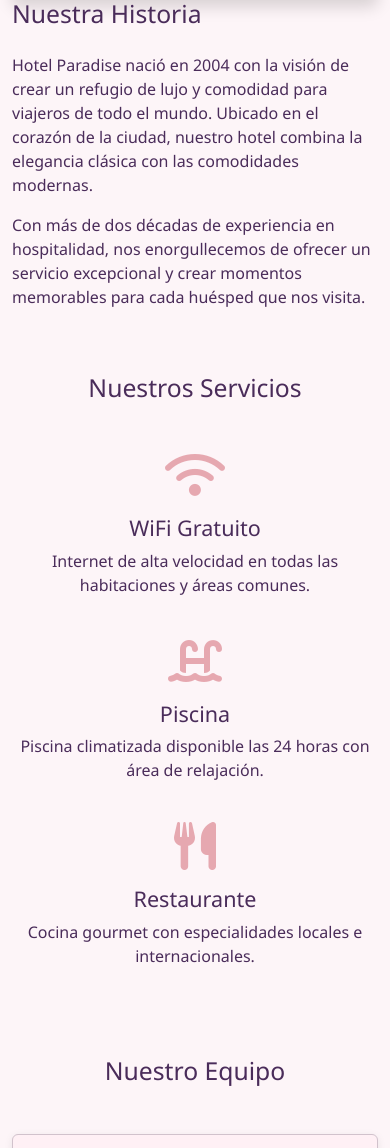
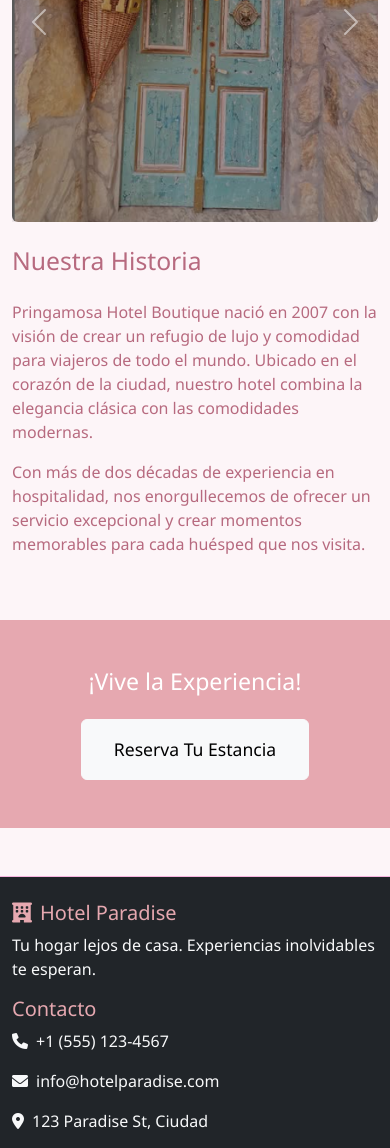
Before and after one commit to angie1128/proyectoFinalHotel, a Flask app: page /about in a window 390 px wide. Shown: the part 588-1736 px from the top of the page. Run offline with Flask 3, Linux system fonts and the light colour scheme.

```diff
--- a/app/static/css/style.css
+++ b/app/static/css/style.css
@@ -4,9 +4,9 @@
   --accent-color: #C47A8C;
   --background-color: #FDF5F8;
   --surface-color: #FFF0F5;
-  --text-primary: #4A2C5A;
+  --text-primary: #B76A7F;
   --text-secondary: #8C5E7A;
-  --border-color: #D1C2CC;
+  --border-color: #f6b3df;
   --shadow: rgba(0, 0, 0, 0.08);
   --hover-shadow: rgba(0, 0, 0, 0.16);
 }
@@ -18,7 +18,7 @@
   --background-color: #0A315F;
   --surface-color: #42628F;
   --text-primary: #F5F8FF;
-  --text-secondary: #C7D3E8;
+  --text-secondary: #F5F8FF;
   --border-color: #A3BFFA;
   --shadow: rgba(70, 130, 180, 0.2);
   --hover-shadow: rgba(70, 130, 180, 0.3);
--- a/app/templates/base.html
+++ b/app/templates/base.html
@@ -30,9 +30,6 @@
                     </li>
                     <li class="nav-item">
                         <a class="nav-link" href="{{ url_for('main.about') }}">Nosotros</a>
-                    </li>
-                    <li class="nav-item">
-                        <a class="nav-link" href="{{ url_for('main.contact') }}">Contacto</a>
                     </li>
                 </ul>
 
@@ -121,7 +118,7 @@
             </div>
             <hr class="my-4">
             <div class="text-center">
-                <p>&copy; 2024 Hotel Paradise. Todos los derechos reservados.</p>
+                <p>&copy; 2025 Hotel Paradise. Todos los derechos reservados.</p>
             </div>
         </div>
     </footer>
--- a/app/templates/main/about.html
+++ b/app/templates/main/about.html
@@ -1,93 +1,84 @@
 {% extends "base.html" %}
 
-{% block title %}Nosotros - Hotel Paradise{% endblock %}
+{% block title %}Nosotros - Pringamosa Hotel Boutique{% endblock %}
+
+{% block head %}
+    <!-- Metaetiquetas para SEO -->
+    <meta name="description" content="Este es un Destino muy Autóctono, lleno de Encantos, Deliciosa Gastronomía,
+     de Gente Amable; una Tierra con un Legado e Historias que te van a Enamorar ">
+    <meta name="keywords" content="Pringamosa Hotel Boutique, sobre nosotros, hotel de lujo, servicios de hotel">
+    <!-- AOS para animaciones -->
+    <link href="https://unpkg.com/aos@2.3.1/dist/aos.css" rel="stylesheet">
+    <style>
+        .hero-section {
+            background: url('/static/img/hotel_banner.jpg') no-repeat center center;
+            background-size: cover;
+            color: white;
+            padding: 100px 0;
+            text-shadow: 1px 1px 3px rgba(0, 0, 0, 0.5);
+        }
+        .service-card {
+            transition: transform 0.3s ease;
+        }
+        .service-card:hover {
+            transform: translateY(-10px);
+        }
+        .carousel-img {
+            height: 400px;
+            object-fit: cover;
+        }
+    </style>
+{% endblock %}
 
 {% block content %}
-<div class="container my-5">
+<div class="container-fluid p-0">
     <!-- Hero Section -->
-    <div class="row mb-5">
-        <div class="col-12 text-center">
-            <h1 class="display-4 mb-4">Sobre Hotel Paradise</h1>
-            <p class="lead">Más de 20 años creando experiencias inolvidables</p>
-        </div>
-    </div>
+    <section class="hero-section text-center" aria-labelledby="hero-title">
+        <div class="container">
+            <h1 id="hero-title" class="display-4 mb-4">Sobre Pringamosa Hotel Boutique</h1>
+            <p class="lead">Somos Vitrina de Cultura y Tradición</p>
+           </div>
+    </section>
 
     <!-- About Content -->
-    <div class="row align-items-center mb-5">
-        <div class="col-lg-6">
-            <img src="/placeholder.svg?height=400&width=600"
-                 class="img-fluid rounded shadow" alt="Hotel Paradise Lobby">
-        </div>
-        <div class="col-lg-6">
-            <h2 class="mb-4">Nuestra Historia</h2>
-            <p>Hotel Paradise nació en 2004 con la visión de crear un refugio de lujo y comodidad para viajeros de todo el mundo. Ubicado en el corazón de la ciudad, nuestro hotel combina la elegancia clásica con las comodidades modernas.</p>
-            <p>Con más de dos décadas de experiencia en hospitalidad, nos enorgullecemos de ofrecer un servicio excepcional y crear momentos memorables para cada huésped que nos visita.</p>
-        </div>
-    </div>
-
-    <!-- Services -->
-    <div class="row mb-5">
-        <div class="col-12">
-            <h2 class="text-center mb-5">Nuestros Servicios</h2>
-        </div>
-        <div class="col-md-4 mb-4">
-            <div class="text-center">
-                <i class="fas fa-wifi fa-3x text-primary mb-3"></i>
-                <h4>WiFi Gratuito</h4>
-                <p>Internet de alta velocidad en todas las habitaciones y áreas comunes.</p>
+    <section class="container my-5" data-aos="fade-up">
+        <div class="row align-items-center">
+            <div class="col-lg-6 mb-4 mb-lg-0">
+                <div id="aboutCarousel" class="carousel slide" data-bs-ride="carousel">
+                    <div class="carousel-inner">
+                        <div class="carousel-item active">
+                            <img src="/static/img/inicio1.png?height=400&width=600" class="d-block w-100 carousel-img rounded shadow" alt="Lobby de Hotel Paradise">
+                        </div>
+                        <div class="carousel-item">
+                            <img src="/static/img/pasillo 2.png?height=400&width=600" class="d-block w-100 carousel-img rounded shadow" alt="Fachada de Hotel Paradise">
+                        </div>
+                        <div class="carousel-item">
+                            <img src="/static/img/psc.png?height=400&width=600" class="d-block w-100 carousel-img rounded shadow" alt="Suite de Hotel Paradise">
+                        </div>
+                    </div>
+                    <button class="carousel-control-prev" type="button" data-bs-target="#aboutCarousel" data-bs-slide="prev">
+                        <span class="carousel-control-prev-icon" aria-hidden="true"></span>
+                        <span class="visually-hidden">Anterior</span>
+                    </button>
+                    <button class="carousel-control-next" type="button" data-bs-target="#aboutCarousel" data-bs-slide="next">
+                        <span class="carousel-control-next-icon" aria-hidden="true"></span>
+                        <span class="visually-hidden">Siguiente</span>
+                    </button>
+                </div>
+            </div>
+            <div class="col-lg-6">
+                <h2 class="mb-4">Nuestra Historia</h2>
+                <p>Pringamosa Hotel Boutique nació en 2007 con la visión de crear un refugio de lujo y comodidad para viajeros de todo el mundo. Ubicado en el corazón de la ciudad, nuestro hotel combina la elegancia clásica con las comodidades modernas.</p>
+                <p>Con más de dos décadas de experiencia en hospitalidad, nos enorgullecemos de ofrecer un servicio excepcional y crear momentos memorables para cada huésped que nos visita.</p>
             </div>
         </div>
-        <div class="col-md-4 mb-4">
-            <div class="text-center">
-                <i class="fas fa-swimming-pool fa-3x text-primary mb-3"></i>
-                <h4>Piscina</h4>
-                <p>Piscina climatizada disponible las 24 horas con área de relajación.</p>
-            </div>
+    </section>
+    <!-- Call to Action -->
+    <section class="bg-primary text-white text-center py-5">
+        <div class="container">
+            <h3 class="mb-4">¡Vive la Experiencia!</h3>
+            <a href="{{ url_for('guest.reserve') }}" class="btn btn-light btn-lg">Reserva Tu Estancia</a>
         </div>
-        <div class="col-md-4 mb-4">
-            <div class="text-center">
-                <i class="fas fa-utensils fa-3x text-primary mb-3"></i>
-                <h4>Restaurante</h4>
-                <p>Cocina gourmet con especialidades locales e internacionales.</p>
-            </div>
-        </div>
-    </div>
-
-    <!-- Team -->
-    <div class="row">
-        <div class="col-12">
-            <h2 class="text-center mb-5">Nuestro Equipo</h2>
-        </div>
-        <div class="col-md-4 mb-4">
-            <div class="card text-center">
-                <img src="/placeholder.svg?height=200&width=200"
-                     class="card-img-top mx-auto mt-3" style="width: 150px; height: 150px; object-fit: cover; border-radius: 50%;" alt="Manager">
-                <div class="card-body">
-                    <h5 class="card-title">María González</h5>
-                    <p class="card-text text-muted">Gerente General</p>
-                </div>
-            </div>
-        </div>
-        <div class="col-md-4 mb-4">
-            <div class="card text-center">
-                <img src="/placeholder.svg?height=200&width=200"
-                     class="card-img-top mx-auto mt-3" style="width: 150px; height: 150px; object-fit: cover; border-radius: 50%;" alt="Receptionist">
-                <div class="card-body">
-                    <h5 class="card-title">Carlos Rodríguez</h5>
-                    <p class="card-text text-muted">Jefe de Recepción</p>
-                </div>
-            </div>
-        </div>
-        <div class="col-md-4 mb-4">
-            <div class="card text-center">
-                <img src="/placeholder.svg?height=200&width=200"
-                     class="card-img-top mx-auto mt-3" style="width: 150px; height: 150px; object-fit: cover; border-radius: 50%;" alt="Chef">
-                <div class="card-body">
-                    <h5 class="card-title">Ana Martínez</h5>
-                    <p class="card-text text-muted">Chef Ejecutiva</p>
-                </div>
-            </div>
-        </div>
-    </div>
+    </section>
 </div>
 {% endblock %}
```
Also changed, not shown: app/templates/main/index.html (+34 -37 lines), app/templates/main/rooms.html (+13 -7 lines), app/static/img/baño1.png (added), app/static/img/hab0.png (added), app/static/img/hab1.2.png (added), app/static/img/hab1.png (added), app/static/img/hab2.png (added), app/static/img/hab3.png (added), app/static/img/hotel1.png (added), app/static/img/inicio1.png (added), app/static/img/pasillo 2.png (added), app/static/img/pasillo1.png (added), app/static/img/piscina.jpeg (added), app/static/img/psc.png (added), 1 more files, 1 other file.
